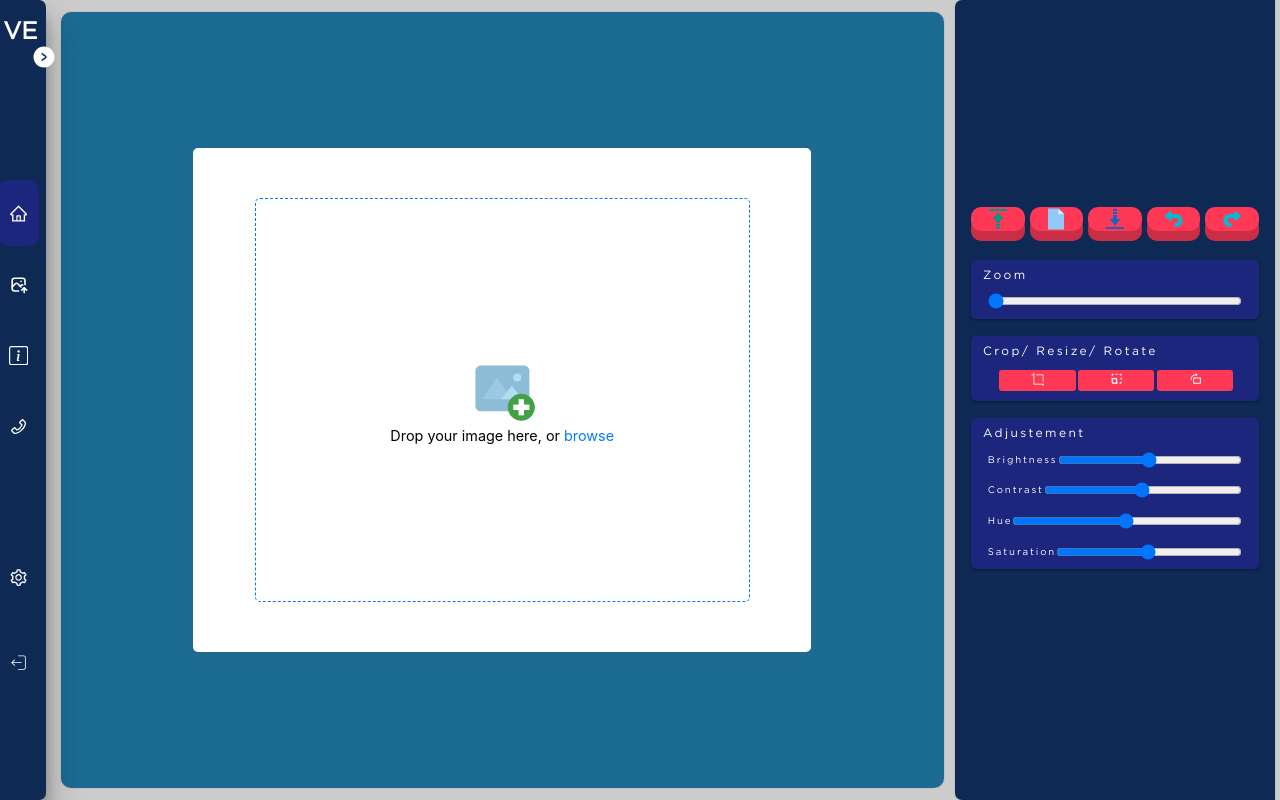
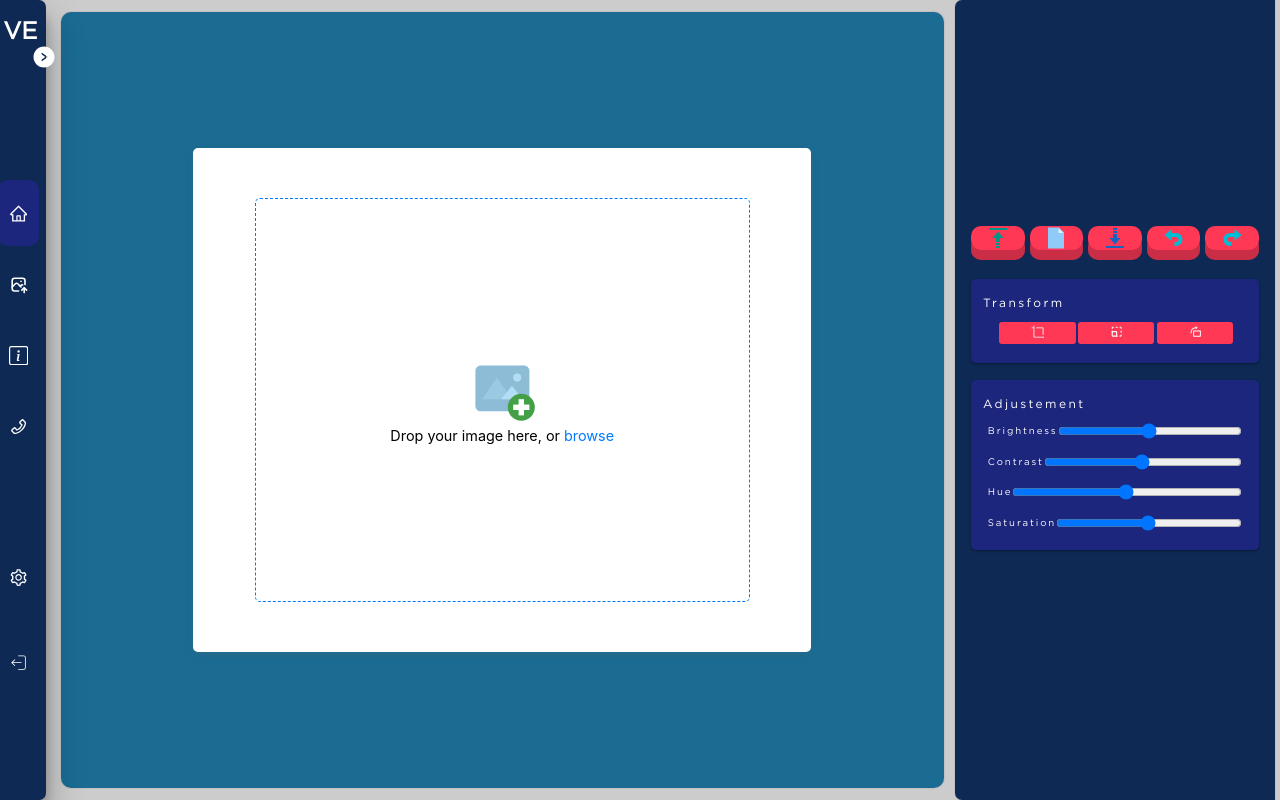
Before and after one commit to singhayush1260/visual-edit, a React (Vite) app: page /editor in a window 1280 px wide. Built offline with nearby package versions, Linux system fonts and the light colour scheme.

Commit message:
added resize button ui

```diff
--- a/src/components/editing-kit/crop-resize-rotate/CropResizeRotate.jsx
+++ b/src/components/editing-kit/crop-resize-rotate/CropResizeRotate.jsx
@@ -1,33 +1,72 @@
 import classes from "../../../pages/editor/image-edit-panel/ImageEditPanel.module.scss";
 import { BsCrop } from "react-icons/bs";
 import { TbResize } from "react-icons/tb";
-import { AiOutlineRotateRight } from "react-icons/ai";
+import { AiOutlineRotateRight, AiOutlinePlusSquare, AiOutlineMinusSquare } from "react-icons/ai";
 import { useSelector, useDispatch } from "react-redux";
 import CircularSlider from '@fseehawer/react-circular-slider';
 import { useState } from "react";
 const CropResizeRotate = () => {
 
-  const[showExpanded, setShowExpanded]=useState(false);
-  const { showPreview }=useSelector((state) => state.transformationReducer)
-  const dispatch=useDispatch();
+  const DEFAULT_DIMENSION = 100;
 
-  const getCropped=()=>{
+  const [showExpanded, setShowExpanded] = useState({ showResizeButton: false, showRotationSlider: false });
+  const [dimension, setDimension] = useState({ width: DEFAULT_DIMENSION, height: DEFAULT_DIMENSION });
+  const { showPreview } = useSelector((state) => state.transformationReducer)
+  const dispatch = useDispatch();
+
+  const getCropped = () => {
 
   }
 
-  const handleRotate=(degree)=>{
-   dispatch({type:'rotate',payload:degree})
+  const handleWidthResize = (action, value) => {
+    if (action === 'inc') {
+      setDimension({ ...dimension, width: dimension.width + value });
+    } else if (action === 'dec') {
+      setDimension({ ...dimension, width: dimension.width - value < DEFAULT_DIMENSION ? DEFAULT_DIMENSION : dimension.width - value });
+    }
+    else {
+      setDimension({ ...dimension, width: value < DEFAULT_DIMENSION ? DEFAULT_DIMENSION : value });
+    }
   }
 
+  const handleHeightResize = (action, value) => {
+    if (action === 'inc') {
+      setDimension({ ...dimension, height: dimension.height + value });
+    } else if (action === 'dec') {
+      setDimension({ ...dimension, height: dimension.height - value < DEFAULT_DIMENSION ? DEFAULT_DIMENSION : dimension.height - value });
+    }
+    else {
+      setDimension({ ...dimension, height: value < DEFAULT_DIMENSION ? DEFAULT_DIMENSION : value });
+    }
+  }
+
+  const handleRotate = (degree) => {
+    dispatch({ type: 'rotate', payload: degree })
+  }
+
+  const renderResizeUI = () => {
     return (
-    <div className={classes.edit_container}>
-      <small>Crop/ Resize/ Rotate</small>
-       <div className={classes.edit_controller}>
-        <button title="Crop" onClick={()=>{dispatch({type:'transform',payload:{buttonType:'crop', value:true}})}}> <BsCrop/> </button>
-        <button title="Resize"> <TbResize/>  </button>
-        <button title="Rotate" onClick={()=>setShowExpanded(!showExpanded)}> <AiOutlineRotateRight/> </button>
+      <div className={classes.expanded_edit_container}>
+        <div className={classes.group_buttons}>
+          <div className={classes.button_controller}>
+            <div onClick={() => handleWidthResize('dec', 10)}>-</div>
+            <input title="Width" type="number" value={dimension.width} onChange={(e) => handleWidthResize("", parseInt(e.target.value))} />
+            <div onClick={() => handleWidthResize('inc', 10)}>+</div>
           </div>
-      {  showExpanded && <div className={classes.expanded_edit_container}>
+          <small>X</small>
+          <div className={classes.button_controller}>
+            <div onClick={() => handleHeightResize('dec', 10)}>-</div>
+            <input title="Height" type="number" value={dimension.height} onChange={(e) => handleWidthResize("", parseInt(e.target.value))} />
+            <div onClick={() => handleHeightResize('inc', 10)}>+</div>
+          </div>
+        </div>
+      </div>
+    )
+  }
+
+  const renderRotateUI = () => {
+    return (
+      <div className={classes.expanded_edit_container}>
         <CircularSlider
           width={60}
           minValue={0}
@@ -38,9 +77,21 @@ const CropResizeRotate = () => {
           valueFontSize="12px"
           verticalOffset="0rem"
           knobSize={25}
-             knobPosition="top" onChange={(degree) => handleRotate(degree) }/>
-       </div>}
+          knobPosition="top" onChange={(degree) => handleRotate(degree)} />
+      </div>
+    )
+  }
 
+  return (
+    <div className={classes.edit_container}>
+      <small>Transform</small>
+      <div className={classes.edit_controller}>
+        <button title="Crop" onClick={() => { dispatch({ type: 'transform', payload: { buttonType: 'crop', value: true } }) }}> <BsCrop /> </button>
+        <button title="Resize" onClick={() => setShowExpanded({ ...showExpanded, showResizeButton: !showExpanded.showResizeButton })}> <TbResize />  </button>
+        <button title="Rotate" onClick={() => setShowExpanded({ ...showExpanded, showRotationSlider: !showExpanded.showRotationSlider })}> <AiOutlineRotateRight /> </button>
+      </div>
+      {showExpanded.showResizeButton && renderResizeUI()}
+      {showExpanded.showRotationSlider && renderRotateUI()}
     </div>
   );
 };
--- a/src/pages/editor/image-edit-panel/ImageEditPanel.jsx
+++ b/src/pages/editor/image-edit-panel/ImageEditPanel.jsx
@@ -11,7 +11,6 @@ const ImageEditPanel = () => {
     <motion.div className={classes.edit_panel} initial={{ x: "700px" }} animate={{ x: "-5px" }}
       exit={{ x: 0 }} transition={{ duration: 1.1 }} >
       <EditorActionButtons/>
-      <ZoomLevel />
       <CropResizeRotate />
       <Adjustment />
     </motion.div>
--- a/src/pages/editor/image-edit-panel/ImageEditPanel.module.scss
+++ b/src/pages/editor/image-edit-panel/ImageEditPanel.module.scss
@@ -1,11 +1,10 @@
-.edit_panel
-{
+.edit_panel {
   font-size: 24px;
   font-family: gotham;
   min-height: 100vh;
   height: auto;
   width: 25%;
-    background-color: #0E2954;
+  background-color: #0e2954;
   border-top-left-radius: 7px;
   border-bottom-left-radius: 7px;
   box-shadow: rgba(0, 0, 0, 0.05) 0px 0px 0px 1px;
@@ -13,15 +12,15 @@
   flex-direction: column;
   justify-content: center;
   align-items: center;
-    gap:0.7em;
+  gap: 0.7em;
   overflow: auto;
   padding-bottom: 1em;
-    .button_div{
+  .button_div {
     width: 90%;
     height: 12%;
     display: flex;
     justify-content: space-around;
-        gap:0.2em;
+    gap: 0.2em;
     margin-bottom: 0.5em;
     button {
       display: flex;
@@ -34,7 +33,7 @@
       background-color: var(--color-primary-red);
       letter-spacing: 1.5px;
       font-size: 1em;
-            transition: all .3s ease;
+      transition: all 0.3s ease;
       box-shadow: rgb(201, 46, 70) 0px 10px 0px 0px;
       color: hsl(0, 0%, 100%);
       &:hover {
@@ -50,27 +49,72 @@
       }
     }
   }
-    .edit_container{
+  .edit_container {
     width: 90%;
     min-height: 10%;
     height: auto;
     color: white;
     background-color: #1d267d;
-        padding: 0 0.5em;
+    padding: 0.4em 0.5em;
     border-radius: 5px;
     box-shadow: rgba(0, 0, 0, 0.12) 0px 1px 3px, rgba(0, 0, 0, 0.24) 0px 1px 2px;
     position: relative;
     transition: height 0.4s ease;
-        small{
+    small {
       font-size: 0.5em;
       letter-spacing: 0.2em;
     }
-        .expanded_edit_container{
+    .expanded_edit_container {
       display: flex;
       align-items: center;
       justify-content: center;
+      .group_buttons {
+        width: 100%;
+        display: flex;
+        align-items: center;
+        justify-content: center;
+        gap: 0.3em;
+        padding-bottom: 0.3em;
+        margin-bottom: 0.3em;
+        .button_controller {
+            display: flex;
+            align-items: center;
+            justify-content: center;
+            background-color: #071952;
+            box-shadow: rgba(0, 0, 0, 0.19) 0px 10px 20px, rgba(0, 0, 0, 0.23) 0px 6px 6px;
+            div{
+                width: 20px;
+                height: 20px;
+                display: flex;
+                align-items: center;
+                justify-content: center;
+                &:hover{
+                    cursor: pointer;
+                    transform: scale(1.01);
                 }
-        .edit_controller{
+            }
+            svg{
+                margin: 0;
+                border: none;
+            }
+          input {
+            width: 50px;
+            height: 100%;
+            border: none;
+            outline: none;
+            padding: 0.2em;
+            background-color: #071952;
+            text-align: center;
+            color: white;
+            &::-webkit-outer-spin-button,
+            &::-webkit-inner-spin-button {
+              -webkit-appearance: none;
+            }
+          }
+        }
+      }
+    }
+    .edit_controller {
       margin: 5px 0;
       display: flex;
       justify-content: center;
@@ -78,47 +122,46 @@
       width: 100%;
       height: 10%;
       padding: 0.2em;
-            button{
+      button {
         width: 30%;
         margin-left: 0.2em;
         padding: 0.2em 0.4em;
         border: none;
         outline: none;
         background-color: var(--color-primary-red); //#4477CE;
-                color:white;
+        color: white;
         border-radius: 3px;
-                &:hover{
+        &:hover {
           cursor: pointer;
-                    svg{
+          svg {
             transform: scale(1.1);
           }
         }
       }
-            &:hover{
+      &:hover {
         color: var(--color-primary-red);
       }
-            small{
+      small {
         font-size: 0.4em;
       }
-            input{
+      input {
         width: 100%;
       }
     }
-
   }
 }
 @media (min-width: 100px) and (max-width: 319px) {
-    .edit_panel{
+  .edit_panel {
     width: 100%;
   }
 }
 @media (min-width: 320px) and (max-width: 486px) {
-    .edit_panel{
+  .edit_panel {
     width: 100%;
   }
 }
 @media (min-width: 487px) and (max-width: 786px) {
-    .edit_panel{
+  .edit_panel {
     width: 100%;
   }
 }
```
Lines whose indentation alone changed are shown as unchanged.
